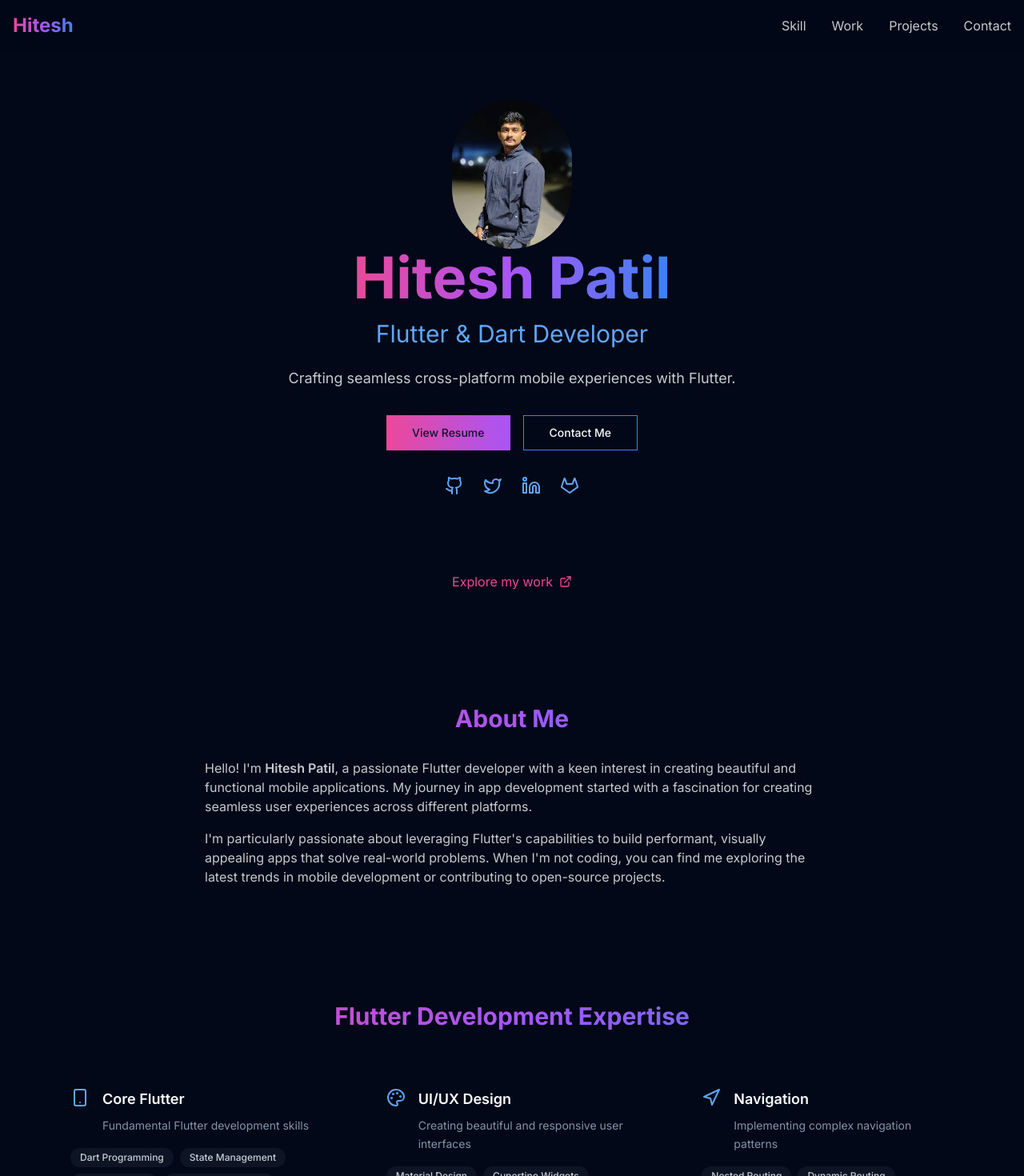
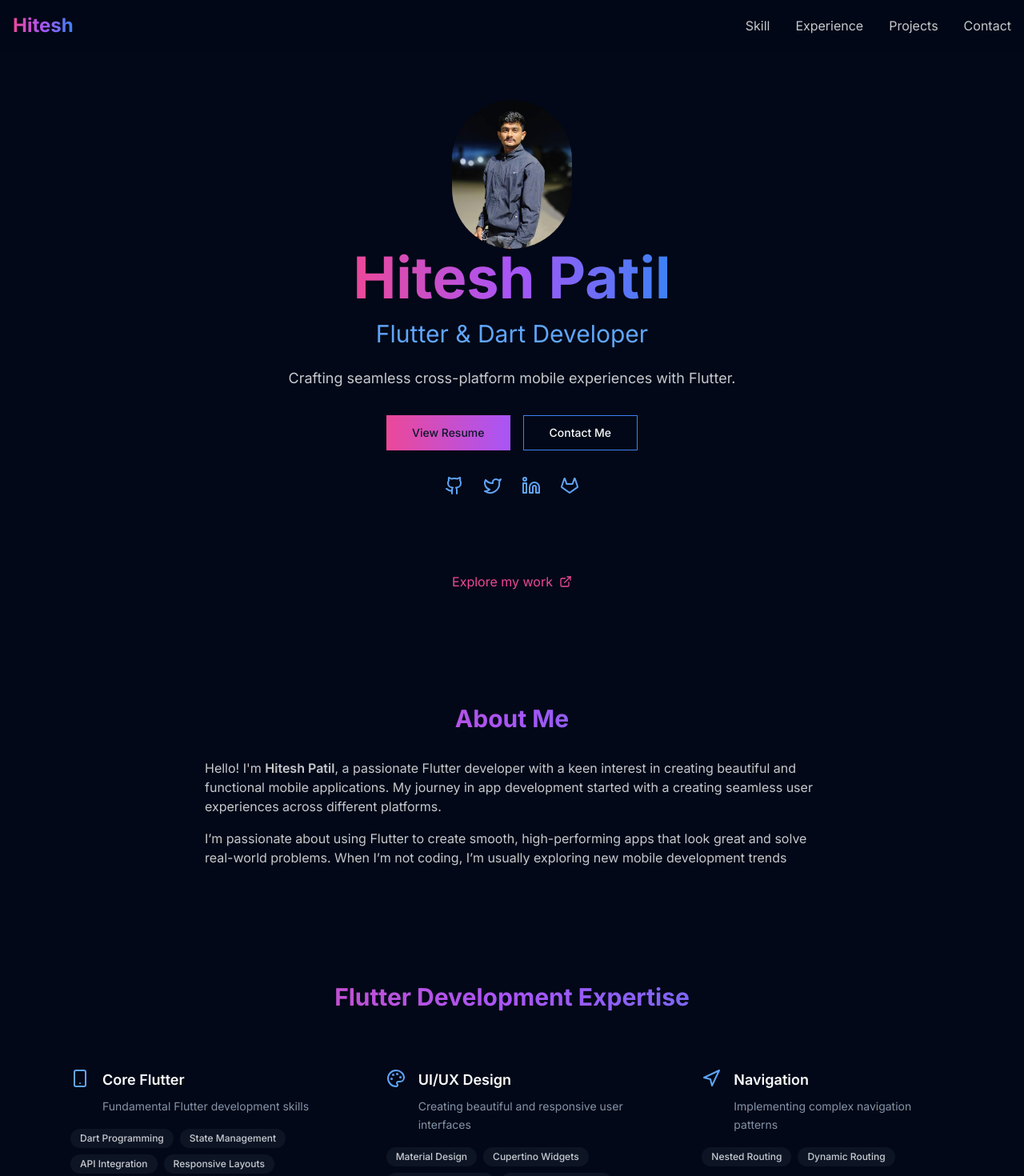
Before and after one commit to Hitesh007-p/myportfolio, a Next.js app: page / in a window 1280 px wide. Shown: the top 1470 px of the page at 80% size. Built offline with nearby package versions, Linux system fonts and the light colour scheme.

Commit message:
make some changes

```diff
--- a/components/about.tsx
+++ b/components/about.tsx
@@ -6,13 +6,11 @@ export function About() {
           <div className="space-y-4 text-foreground/80">
             <p>
               Hello! I'm <span className="font-semibold">Hitesh Patil</span>, a passionate Flutter developer with a keen interest in creating beautiful and
-              functional mobile applications. My journey in app development started with a fascination for creating
+              functional mobile applications. My journey in app development started with a creating
               seamless user experiences across different platforms.
             </p>
             <p>
-              I'm particularly passionate about leveraging Flutter's capabilities to build performant, visually
-              appealing apps that solve real-world problems. When I'm not coding, you can find me exploring the latest
-              trends in mobile development or contributing to open-source projects.
+            I’m passionate about using Flutter to create smooth, high-performing apps that look great and solve real-world problems. When I’m not coding, I’m usually exploring new mobile development trends
             </p>
           </div>
         </div>
--- a/components/experience.tsx
+++ b/components/experience.tsx
@@ -3,10 +3,10 @@ import { Card, CardHeader, CardTitle, CardDescription, CardContent } from "@/com
 
 export function Experience() {
   return (
-    <section id="experience" className="py-20 px-4 bg-gradient-to-b from-secondary/20 to-background">
+    <section id=" " className="py-20 px-4 bg-gradient-to-b from-secondary/20 to-background">
       <div className="container mx-auto max-w-4xl">
         <h2 className="text-4xl font-bold mb-16 gradient-text text-center hover:scale-105 transition-transform">
-          🚀 Journey as Intern
+          🚀 Experience as Intern
         </h2>
 
         <div className="group/card relative">
--- a/components/nav-bar.tsx
+++ b/components/nav-bar.tsx
@@ -12,8 +12,8 @@ export function NavBar() {
             <Link href="#skills" className="text-foreground/80 hover:text-foreground transition-colors">
               Skill
             </Link>
-            <Link href="#work" className="text-foreground/80 hover:text-foreground transition-colors">
-              Work
+            <Link href="#experience" className="text-foreground/80 hover:text-foreground transition-colors">
+              Experience
             </Link>
             <Link href="#projects" className="text-foreground/80 hover:text-foreground transition-colors">
               Projects
```
